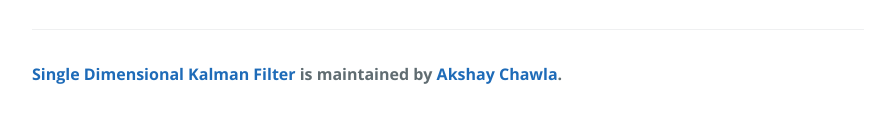
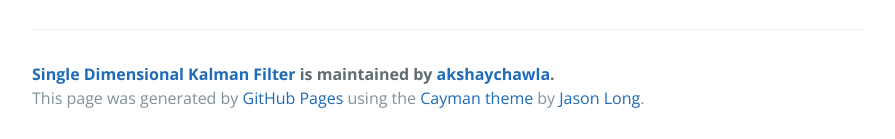
Before and after one commit to akshaychawla/1D-Kalman-Filter, a plain HTML site: page index.html in a window 1280 px wide. Shown: the part 3090-3229 px from the top of the page, without its empty margins (192-1087 px from the left). Before the commit the page ends 3208 px from the top, so only its background shows below. Drawn offline with nearby package versions, Linux system fonts and the light colour scheme.

Commit message:
Create gh-pages branch via GitHub

```diff
--- a/index.html
+++ b/index.html
@@ -105,9 +105,9 @@ In the case of a well-defined model, one-dimensional linear system with measurem
 <p>Coffee! <img class="emoji" title=":coffee:" alt=":coffee:" src="https://assets-cdn.github.com/images/icons/emoji/unicode/2615.png" height="20" width="20" align="absmiddle"></p>
 
       <footer class="site-footer">
-        <span class="site-footer-owner"><a href="https://github.com/akshaychawla/1D-Kalman-Filter">Single Dimensional Kalman Filter</a> is maintained by <a href="https://github.com/akshaychawla">Akshay Chawla</a>.</span>
+        <span class="site-footer-owner"><a href="https://github.com/akshaychawla/1D-Kalman-Filter">Single Dimensional Kalman Filter</a> is maintained by <a href="https://github.com/akshaychawla">akshaychawla</a>.</span>
 
-
+        <span class="site-footer-credits">This page was generated by <a href="https://pages.github.com">GitHub Pages</a> using the <a href="https://github.com/jasonlong/cayman-theme">Cayman theme</a> by <a href="https://twitter.com/jasonlong">Jason Long</a>.</span>
       </footer>
 
     </section>
```
